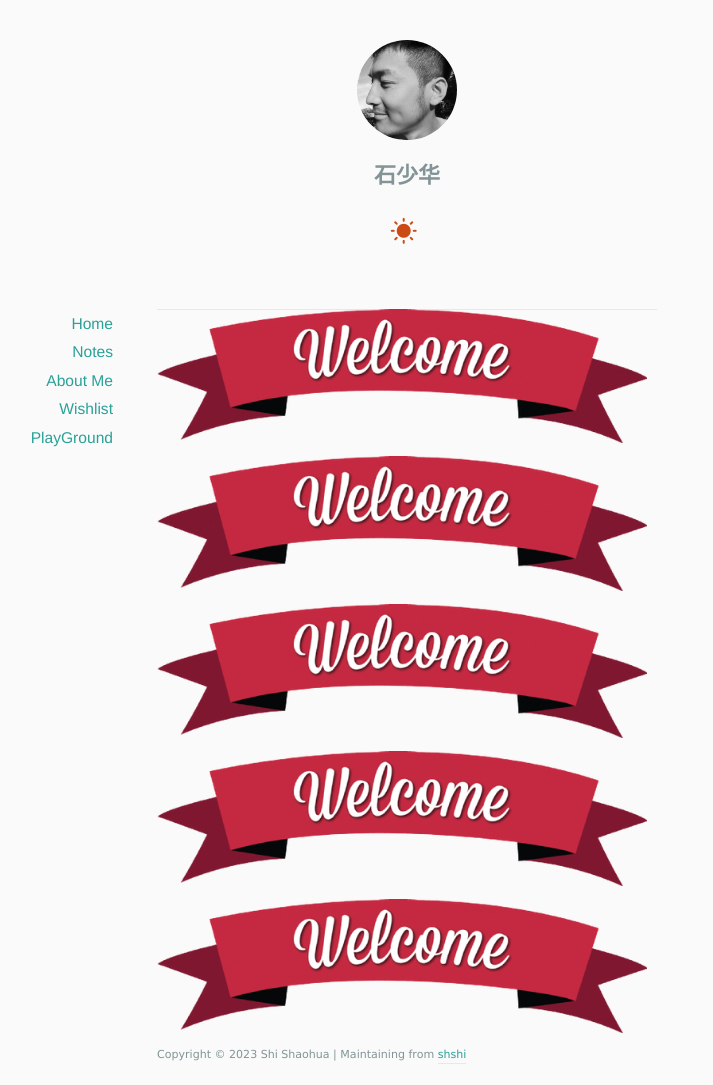
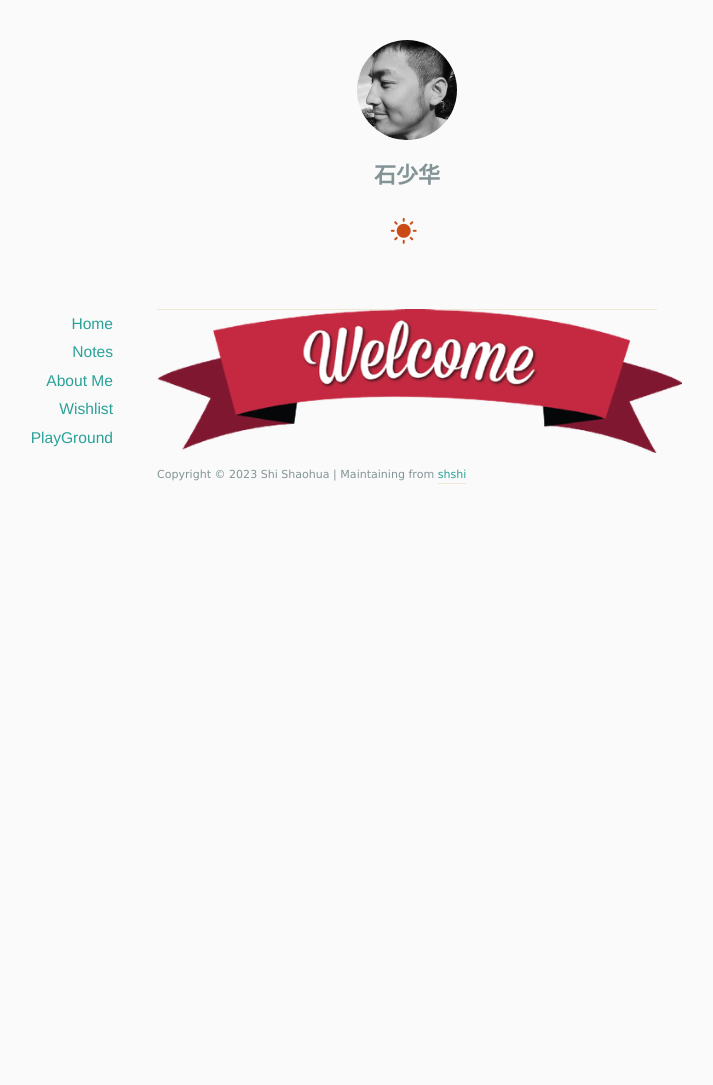
Before and after one commit to shshi/shishaohua.github.io, a Jekyll site: the page built from docs/index.html, in a window 1280 px wide. Shown: the whole page, without its empty margins (233-946 px from the left). Built offline with Jekyll 4.4.1, drawn with Linux system fonts in a browser that asks for light colours; nearby versions of some CDN libraries; the list of posts is cut into pages by our own code; after the commit the page ends 900 px from its top, so only the background shows below that.

Commit message:
Update index.html

```diff
--- a/docs/index.html
+++ b/docs/index.html
@@ -3,11 +3,10 @@ layout: default
 title: 石少华
 ---
 
-{% for post in paginator.posts %}
-	<article class="post">
-		<img src="/images/welcome.png" class="middle" style="width:70%" align="left">
-	</article>
-{% endfor %}
+<article class="post">
+	<img src="/images/welcome.png" class="middle" style="width:75%" align="left">
+</article>
+
 
 
 {% if paginator.total_pages > 1 %}
```
